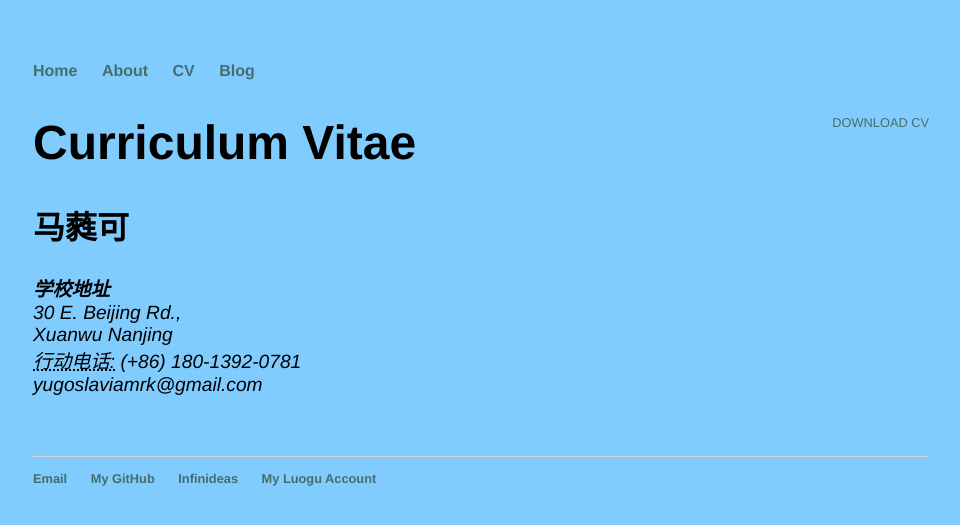
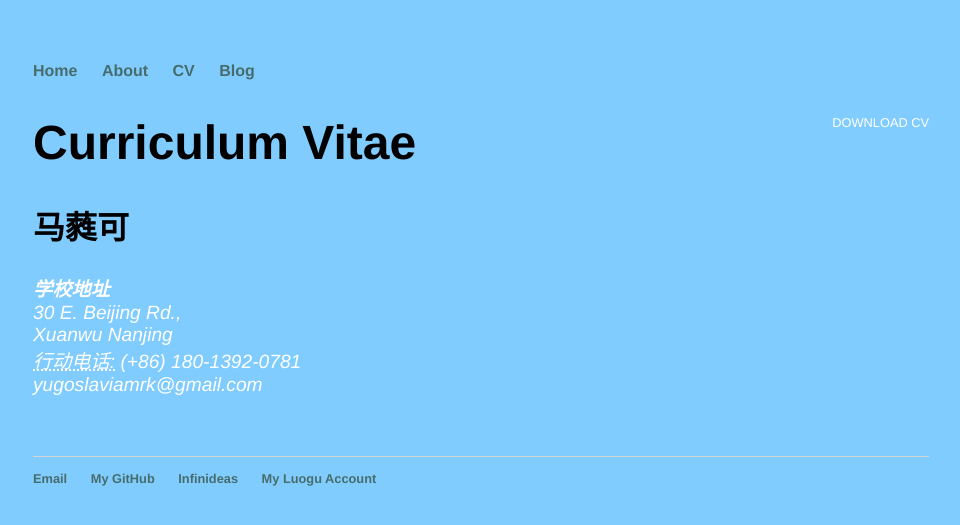
Before and after one commit to Yugoslavia36/yugoslavia36.github.io, a Jekyll site: the page built from cv/index.html, in a window 1280 px wide. Shown: the top 525 px of the page, without its empty margins (159-1119 px from the left). Built offline with Jekyll 4.4.1, drawn with Linux system fonts in a browser that asks for light colours.

Commit message:
Update main.css

```diff
--- a/css/main.css
+++ b/css/main.css
@@ -25,6 +25,6 @@ ul.posts li { list-style: none; }
 .cv { margin: 0px 0px 60px; }
 .cv h1 { font-size: 3em; }
 .cv h2 { font-size: 2em; }
-.cv address, .cv .download { font-family: 'Helvetica', 'Arial', 'Sans-Serif'; }
+.cv address, .cv .download { font-family: 'Helvetica', 'Arial', 'Sans-Serif';color: #ffffff;  }
 .cv address, .cv p { font-size: 1.2em; }
 .cv .download { float: right; font-size: .8em; text-transform: uppercase; }
```
